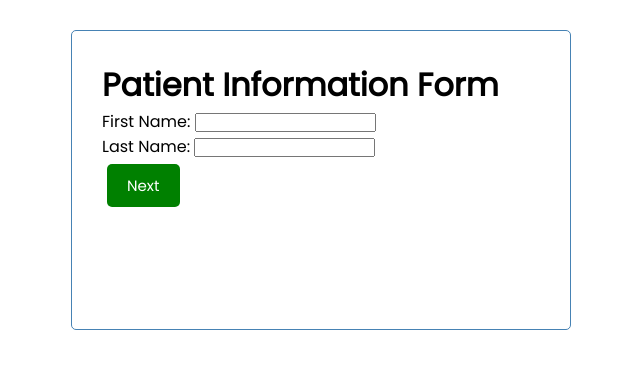
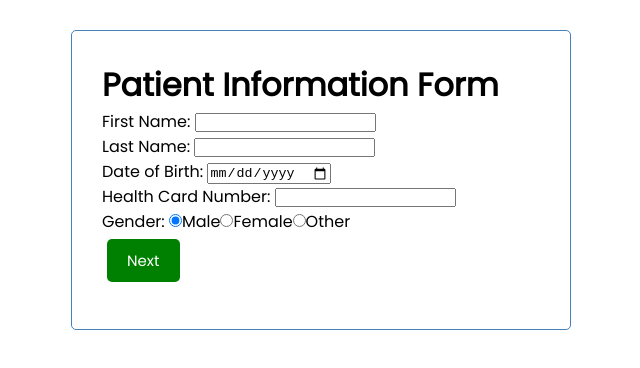
Before and after one commit to winstonmartinez/hhs-spa, a Vue app: page / in a window 1280 px wide. Shown: the top 368 px of the page, without its empty margins (319-959 px from the left). Built offline with nearby package versions, Linux system fonts and the light colour scheme.

Commit message:
all inputs added

```diff
--- a/src/App.vue
+++ b/src/App.vue
@@ -2,6 +2,9 @@
   <div class="container">
     <Header title="Patient Information Form"/>
     <Form />
+    <div @formSubmitted="displayInfo">
+
+    </div>
   </div>
 </template>
 
@@ -13,6 +16,21 @@ export default {
   components: {
     Header,
     Form
+  },
+  data() {
+    return {
+      patientInfo: {
+        name: '',
+        dob: '',
+        hcNum: '',
+        gender: '',
+      }
+    }
+  },
+  methods: {
+    displayInfo(event) {
+      console.log(event)
+    }
   }
 }
 </script>
--- a/src/components/Form.vue
+++ b/src/components/Form.vue
@@ -1,7 +1,31 @@
 <template>
     <form @submit.prevent="handleSubmit">
-        <Input class="input" v-model="firstName" :label="fnLabel" />
-        <Input class="input" v-model="lastName" :label="lnLabel" />
+        <Input class="input"
+            v-model="firstName"
+            :label="fnLabel"
+            :inputType="inputTypes[0]"
+            :isRadio="false"/>
+        <Input class="input"
+            v-model="lastName"
+            :label="lnLabel"
+            :inputType="inputTypes[0]"
+            :isRadio="false"/>
+        <Input class="input"
+            v-model="dob"
+            :label="dobLabel"
+            :inputType="inputTypes[1]"
+            :isRadio="false"/>
+        <Input class="input"
+            v-model="hcNum"
+            :label="hcNumLabel"
+            :inputType="inputTypes[0]"
+            :isRadio="false"/>
+            <Input class="input"
+            v-model="gender"
+            :label="genderLabel"
+            :inputType="inputTypes[2]"
+            :isRadio="true" />
+
         <Button text="Next" color="green"></Button>
     </form>
 </template>
@@ -17,15 +41,24 @@
         },
         data () {
             return {
+
                 firstName: '',
                 lastName: '',
+                dob: '',
+                hcNum: '',
+                gender: '',
                 fnLabel: 'First Name:',
-                lnLabel: 'Last Name:'
+                lnLabel: 'Last Name:',
+                dobLabel: 'Date of Birth: ',
+                hcNumLabel: 'Health Card Number: ',
+                genderLabel: 'Gender: ',
+                inputTypes: ['text', 'date', 'radio'],
+                isRadio: false
             }
         },
         methods: {
             handleSubmit () {
-                console.log(this.firstName, this.lastName)
+                console.log(this.firstName, this.lastName, this.dob, this.hcNum, this.gender)
             }
         }
     }
--- a/src/components/Input.vue
+++ b/src/components/Input.vue
@@ -1,8 +1,17 @@
 <template>
-    <label>
+    <label v-if="!isRadio">
         {{ label }}
-        <input type="text" v-model="inputValue">
+        <input :type="inputType" v-model="inputValue">
     </label>
+    <div v-else >
+        {{ label }}
+        <input :type="inputType" v-model="inputValue" id="male" value="male" checked>
+        <label for="male">Male</label>
+        <input :type="inputType" v-model="inputValue" id="female" value="female">
+        <label for="female">Female</label>
+        <input :type="inputType" v-model="inputValue" id="other" value="other">
+        <label for="other">Other</label>
+    </div>
 </template>
 
 <script>
@@ -10,7 +19,9 @@ export default {
     name: 'Input',
     props: {
         label: String,
-        modelValue: String
+        modelValue: String,
+        inputType: String,
+        isRadio: Boolean
     },
     computed: {
 
@@ -25,3 +36,5 @@ export default {
     }
 }
 </script>
+
+<style></style>
```
